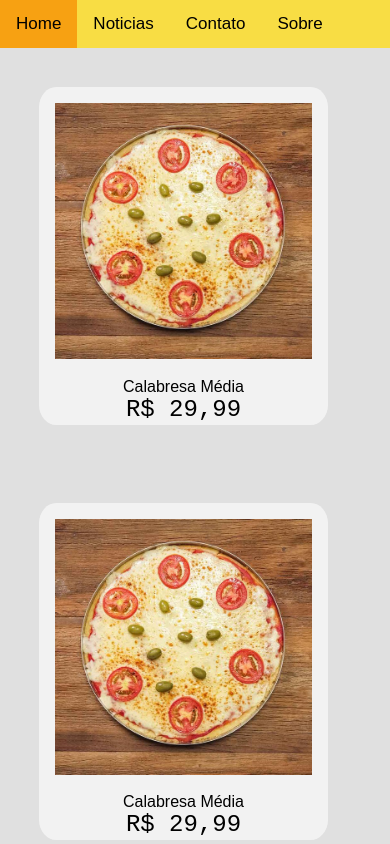
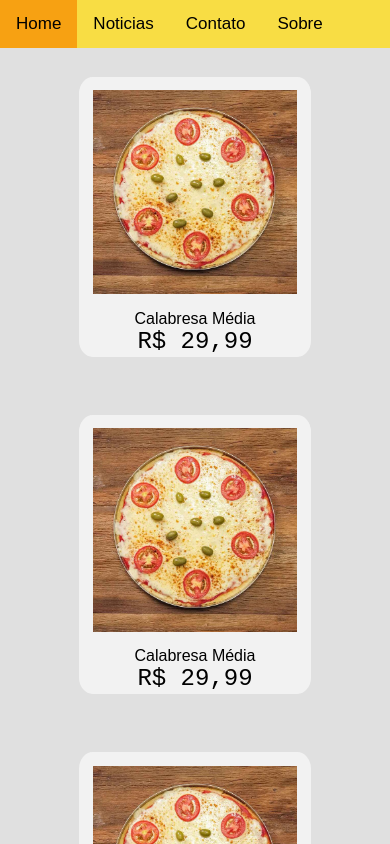
Before and after one commit to gabrielnama2/Trabalho-Prog-Web, a plain HTML site: page homepage copy.html in a window 390 px wide. Shown: the top 844 px of the page. Drawn offline with Linux system fonts and the light colour scheme.

Commit message:
Update flexbox.css

```diff
--- a/css/flexbox.css
+++ b/css/flexbox.css
@@ -1,22 +1,16 @@
 .container {
     display: flex;
     flex-direction: row;
-    flex-wrap: wrap;
+    flex-wrap:wrap;
     justify-content: center;
-    gap: 10%;
+    /*gap: 10%;*/
 }
 
-.item{
+/*.container div{
+    margin-left: 10%;
+    margin-right: 10%;
+}*/
+
+/*.item{
     flex: 25%;
-}
-
-@media screen and ( max-width:600px){
-    .container {
-        display: flex;
-        gap: 20%;
-    }
-
-    .item{
-        flex: 100%;
-    }
-}
+}*/
```
